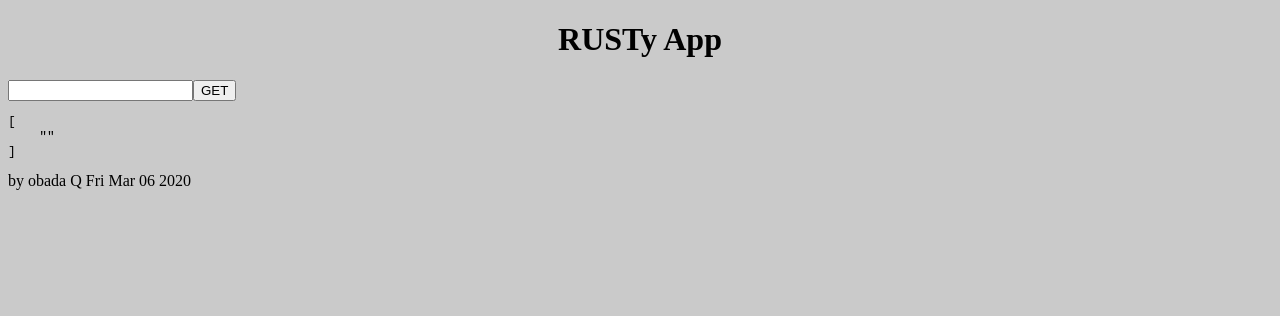
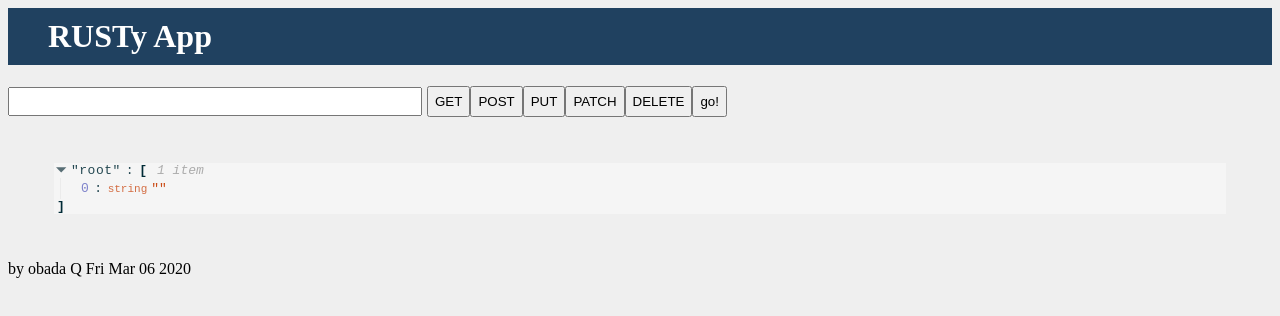
Before and after one commit to obadeh/401-Props-and-State, a React app: page / in a window 1280 px wide. Built offline with nearby package versions, Linux system fonts and the light colour scheme.

Commit message:
test deploy

```diff
--- a/src/components/app.js
+++ b/src/components/app.js
@@ -4,6 +4,7 @@ import Header from './header.js';
 import Footer from './footer.js';
 import Form from './form.js';
 import Results from './results';
+
 
 class App extends React.Component {
   constructor(props) {
@@ -17,13 +18,10 @@ class App extends React.Component {
     this.setState({ input });
     console.log('state', this.state.input);
   };
-  // handleChange() {
-  // console.log("value from cons", value);
-  // this.setState({ value });
-  //  }
 
   render() {
     return (
+      <div>
       <React.Fragment>
         <Header />
         <Form
@@ -34,6 +32,7 @@ class App extends React.Component {
         <Results result={this.state.results} />
         <Footer />
       </React.Fragment>
+      </div>
     );
   }
 }
--- a/src/components/form.js
+++ b/src/components/form.js
@@ -3,26 +3,31 @@ import React from 'react';
 function Form(props) {
   const handleSubmit = async event => {
     event.preventDefault();
-    console.log('url', props.url);
     const raw = await fetch(props.url);
     const data = await raw.json();
-    console.log(data);
-    console.log(props);
-    console.log('fff', props.jj);
     props.handler(data);
-    // return props.handler(data);
   };
   const handleChange = event => {
     event.preventDefault();
     let input = event.target.value;
-    console.log('input', input);
     props.handelCh(input);
   };
+  const method = event =>{
+    event.preventDefault();
+    let method = event.target.value;
+    console.log('method : ', method);
+  }
   return (
     <div>
       <form onSubmit={handleSubmit}>
-        <input type="text" onChange={handleChange} />
-        <button>GET</button>
+        <input onChange={handleChange} />
+        <button onClick={method} value='GET'>GET</button>
+        <button  onClick={method} value='POST'>POST</button>
+        <button  onClick={method} value='PUT'>PUT</button>
+        <button  onClick={method} value='PATCH'>PATCH</button>
+        <button>DELETE</button>
+
+        <button type='submit'>go!</button>
       </form>
     </div>
   );
--- a/src/components/results.js
+++ b/src/components/results.js
@@ -1,9 +1,12 @@
 import React from 'react';
+import ReactJson from 'react-json-view'
+
 
 function Result(props) {
-  console.log('llll', JSON.stringify(props.result));
 
-  return <pre>{JSON.stringify(props.result, undefined, 4)}</pre>;
+  return(
+  <ReactJson src={props.result}/>
+  );
 }
 
 export default Result;
--- a/src/style/style.css
+++ b/src/style/style.css
@@ -1,7 +1,30 @@
 body{
-    background-color: #cacaca;
+    background-color: #eeee;
 }
 
 h1{
-    text-align: center;
+    /* text-align: center; */
+    background-color: #204160;
+    color: white;
+    margin-top: 0px;
+    padding: 10px;
+    padding-left: 40px;
+
 }
+button{
+    padding: 6px;
+}
+button:hover {
+    background-color: #204160;
+    color: white;
+  }
+input{
+    width: 400px;
+    padding: 5px;
+    margin-right: 5px;
+}
+.object-key-val{
+    background-color: #f5f5f5;
+    /* background-color: snow; */
+    margin: 46px;
+}
```
Also changed, not shown: package.json (+11 -2 lines), src/__test__/components/app/app.test.js (added, +25 -0 lines), src/setupTests.js (+4 -5 lines), src/components/result.js (deleted), 2 other files.
